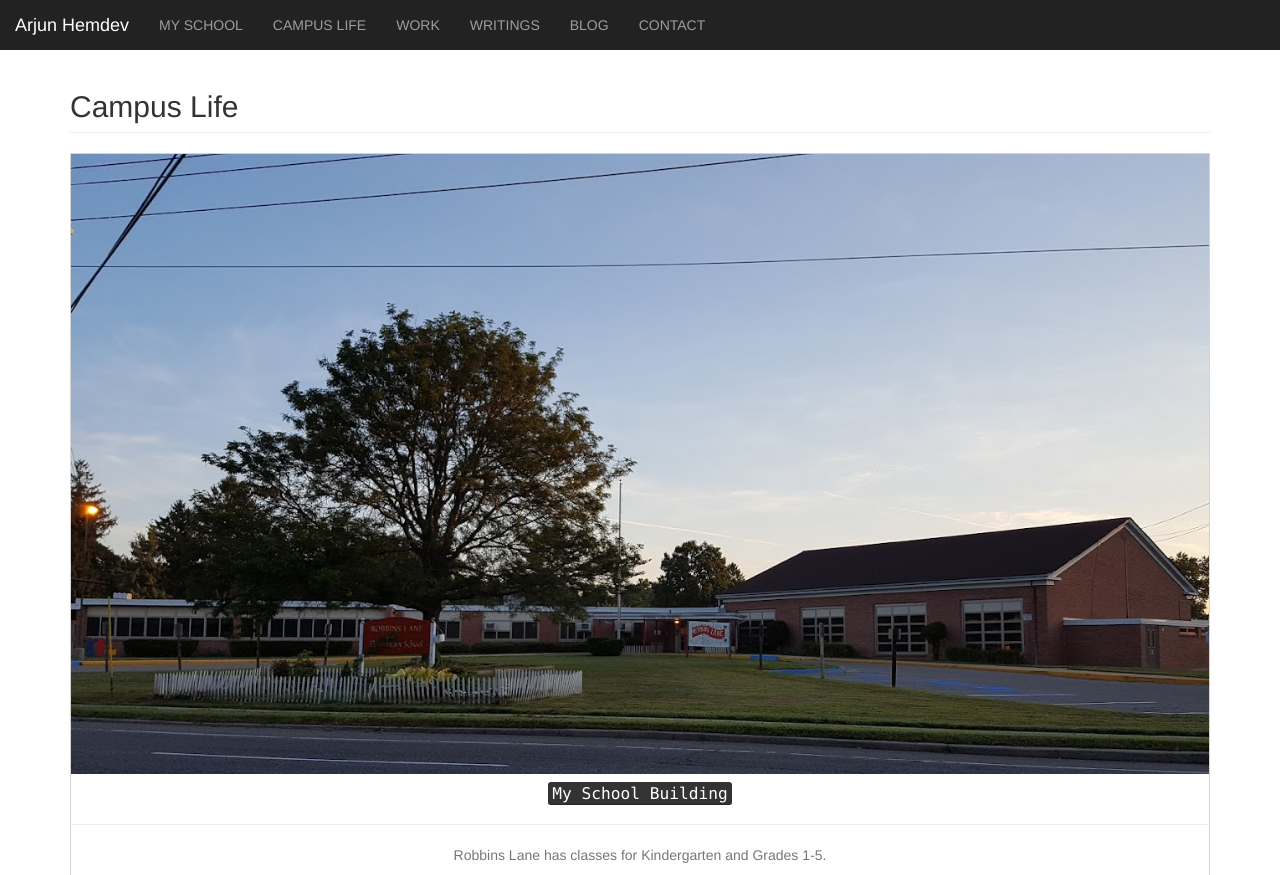
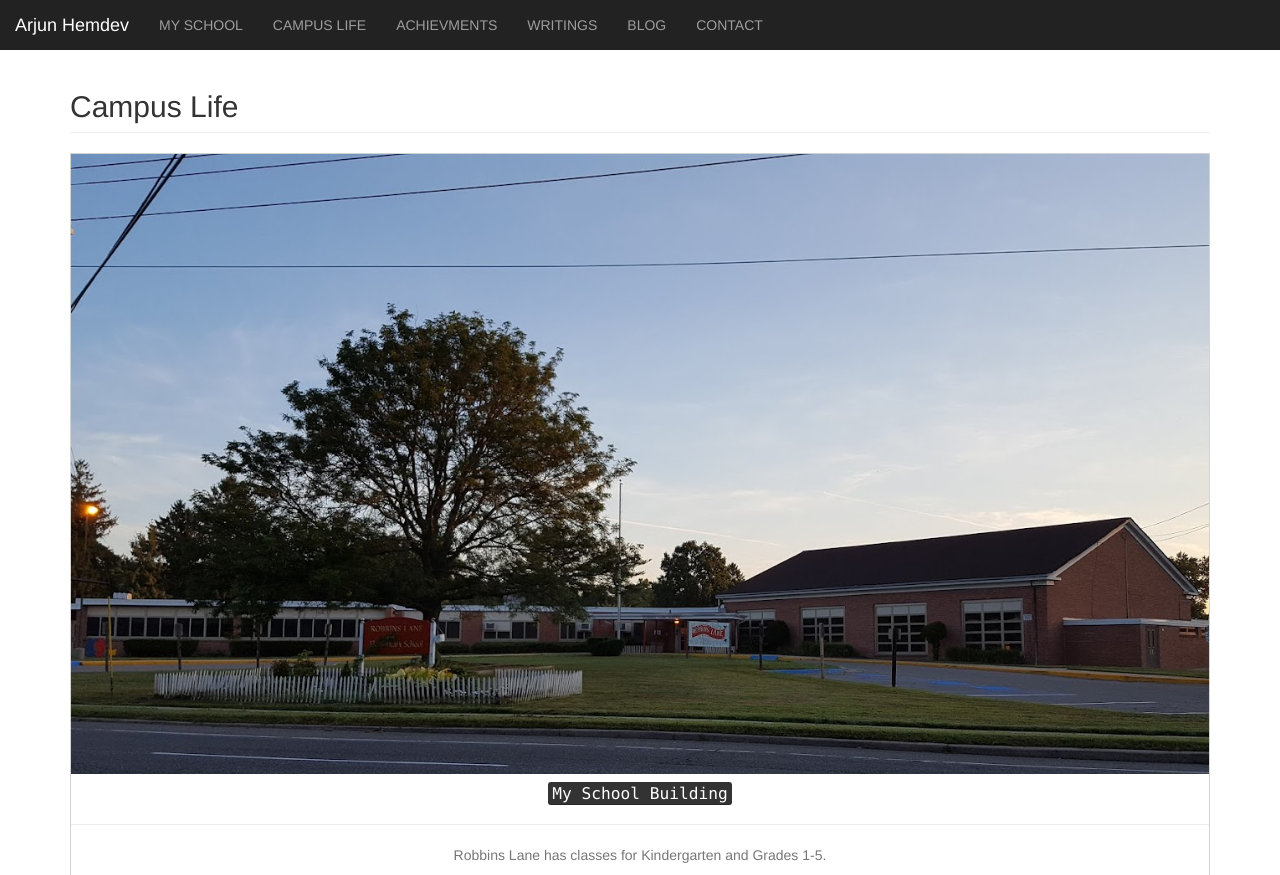
Before and after one commit to hemdevarj/school2, a plain HTML site: page index.html in a window 1280 px wide. Shown: the top 875 px of the page. Drawn offline with nearby package versions, Linux system fonts and the light colour scheme.

Commit message:
Update index.html

```diff
--- a/index.html
+++ b/index.html
@@ -36,7 +36,7 @@ Navigation bar code here
 <ul class="nav navbar-nav">
   <li><a href="#robbinsLane">MY SCHOOL</a></li>
   <li><a href="#campusLife">CAMPUS LIFE</a></li>
-  <li><a href="#achievements">WORK</a></li>
+  <li><a href="#achievements">ACHIEVMENTS</a></li>
   <li><a href="#writings">WRITINGS</a></li>
   <li><a href="#aboutMe">BLOG</a></li>
   <li><a href="#contact">CONTACT</a></li>
```
